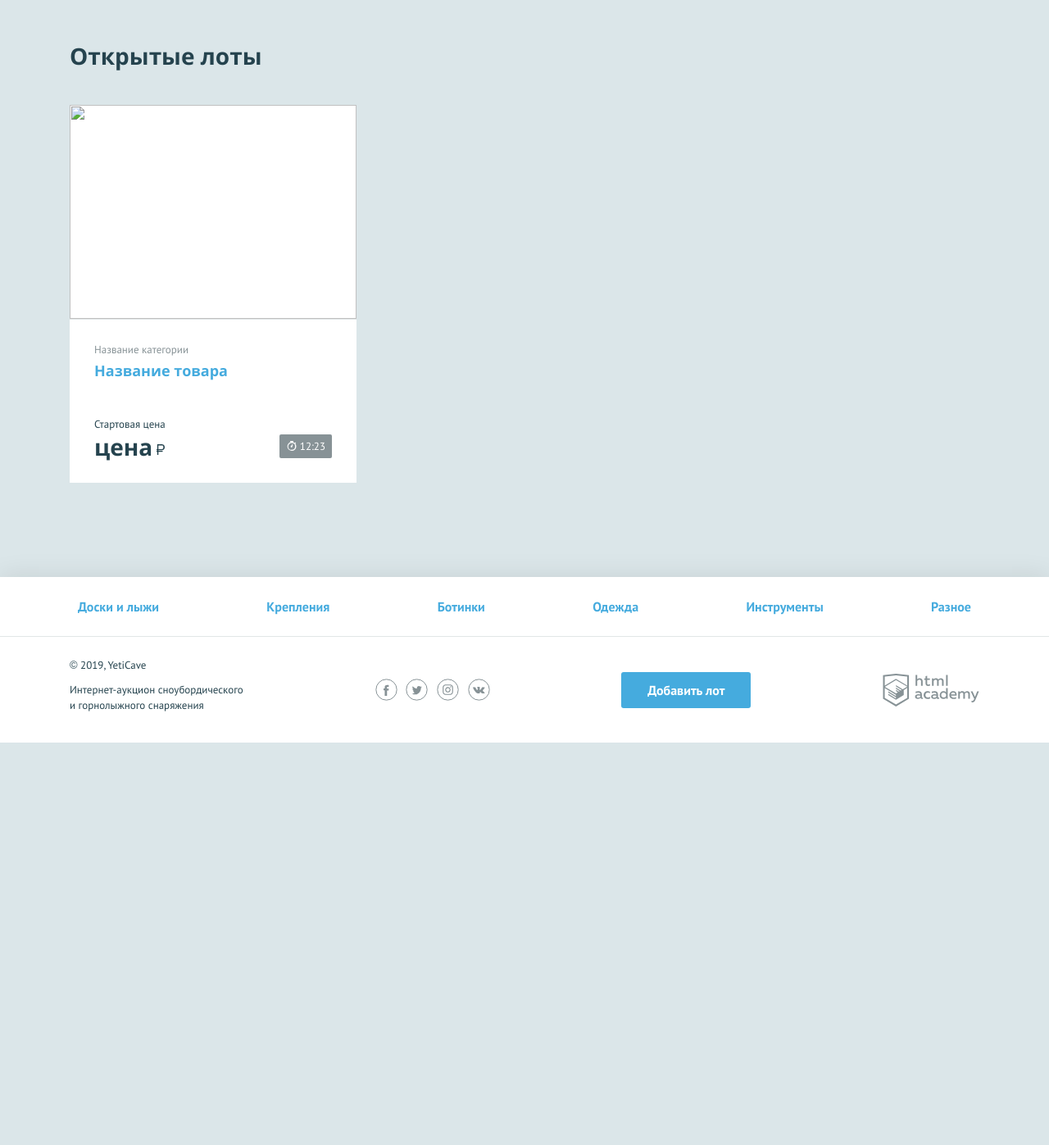
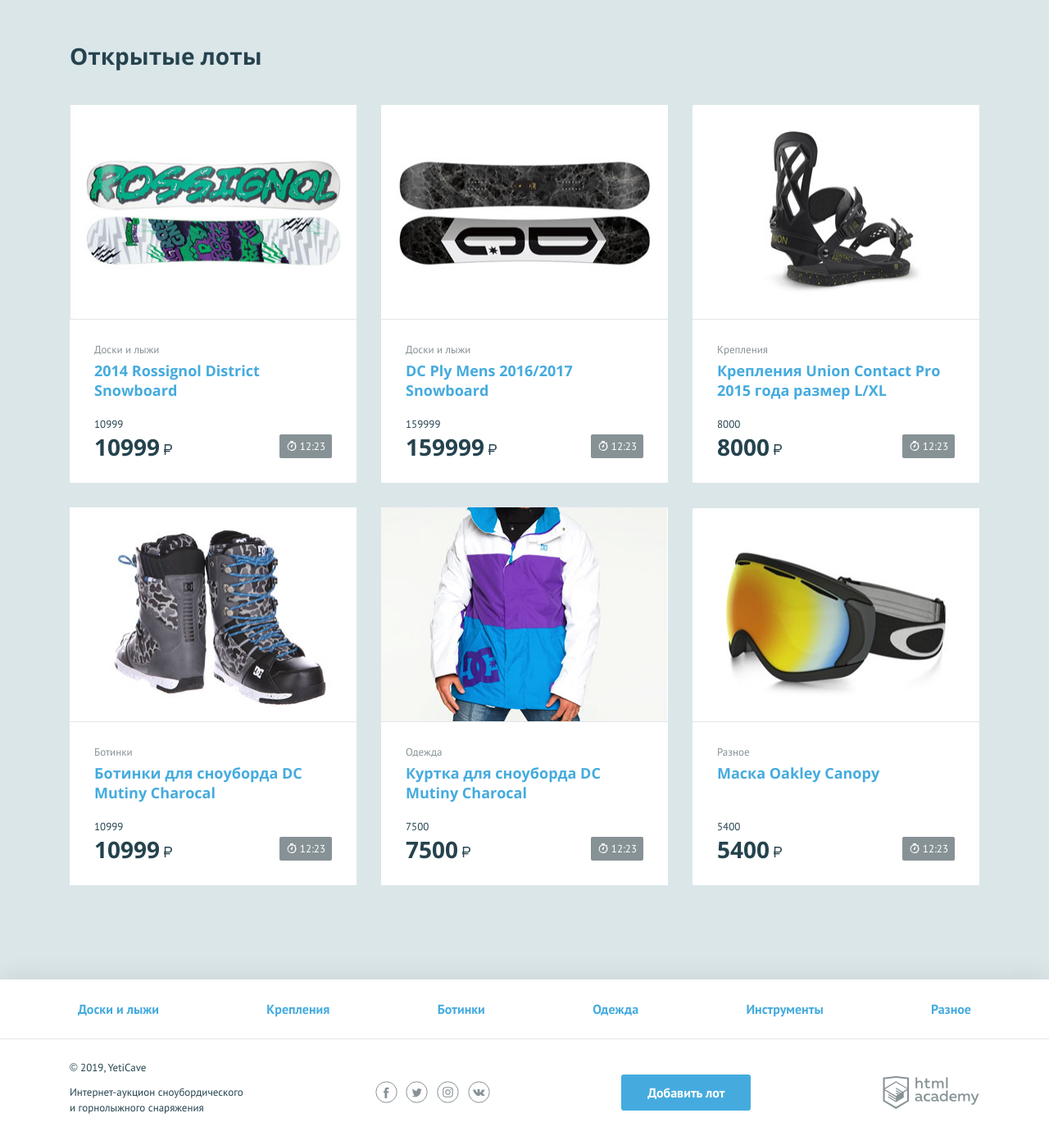
Before and after one commit to Shaktyka/4660-yeticave-1, a PHP site: page / in a window 1280 px wide. Shown: the part 508-1905 px from the top of the page at 82% size. Before the commit the page ends 1414 px from the top, so only its background shows below. Run offline with PHP 8.4, Linux system fonts and the light colour scheme.

Commit message:
Реализован вывод списка лотов

```diff
--- a/index.php
+++ b/index.php
@@ -12,14 +12,44 @@
         'Разное'
     ];
 
-//    $lots = [
-//        '0' => [
-//            'title' => '',
-//            'category' => '',
-//            'price' => '',
-//            'url' => ''
-//        ],
-//    ];
+    $lots = [
+        '0' => [
+            'title' => '2014 Rossignol District Snowboard',
+            'category' => 'Доски и лыжи',
+            'price' => '10999',
+            'url' => 'img/lot-1.jpg'
+        ],
+        '1' => [
+            'title' => 'DC Ply Mens 2016/2017 Snowboard',
+            'category' => 'Доски и лыжи',
+            'price' => '159999',
+            'url' => 'img/lot-2.jpg'
+        ],
+        '2' => [
+            'title' => 'Крепления Union Contact Pro 2015 года размер L/XL',
+            'category' => 'Крепления',
+            'price' => '8000',
+            'url' => 'img/lot-3.jpg'
+        ],
+        '3' => [
+            'title' => 'Ботинки для сноуборда DC Mutiny Charocal',
+            'category' => 'Ботинки',
+            'price' => '10999',
+            'url' => 'img/lot-4.jpg'
+        ],
+        '4' => [
+            'title' => 'Куртка для сноуборда DC Mutiny Charocal',
+            'category' => 'Одежда',
+            'price' => '7500',
+            'url' => 'img/lot-5.jpg'
+        ],
+        '5' => [
+            'title' => 'Маска Oakley Canopy',
+            'category' => 'Разное',
+            'price' => '5400',
+            'url' => 'img/lot-6.jpg'
+        ]
+    ];
 ?>
 <!DOCTYPE html>
 <html lang="ru">
@@ -84,19 +114,19 @@
         </div>
 
         <ul class="lots__list">
-
+            <?php foreach($lots as $key => $value): ?>
             <!--заполните этот список из массива с товарами-->
             <li class="lots__item lot">
                 <div class="lot__image">
-                    <img src="" width="350" height="260" alt="">
+                    <img src="<?=$value['url'];?>" width="350" height="260" alt="<?=$value['title'];?>">
                 </div>
                 <div class="lot__info">
-                    <span class="lot__category">Название категории</span>
-                    <h3 class="lot__title"><a class="text-link" href="pages/lot.html">Название товара</a></h3>
+                    <span class="lot__category"><?=$value['category'];?></span>
+                    <h3 class="lot__title"><a class="text-link" href="pages/lot.html"><?=$value['title'];?></a></h3>
                     <div class="lot__state">
                         <div class="lot__rate">
-                            <span class="lot__amount">Стартовая цена</span>
-                            <span class="lot__cost">цена<b class="rub">р</b></span>
+                            <span class="lot__amount"><?=$value['price'];?></span>
+                            <span class="lot__cost"><?=$value['price'];?><b class="rub">р</b></span>
                         </div>
                         <div class="lot__timer timer">
                             12:23
@@ -104,7 +134,7 @@
                     </div>
                 </div>
             </li>
-
+            <?php endforeach; ?>
         </ul>
 
     </section>
```
